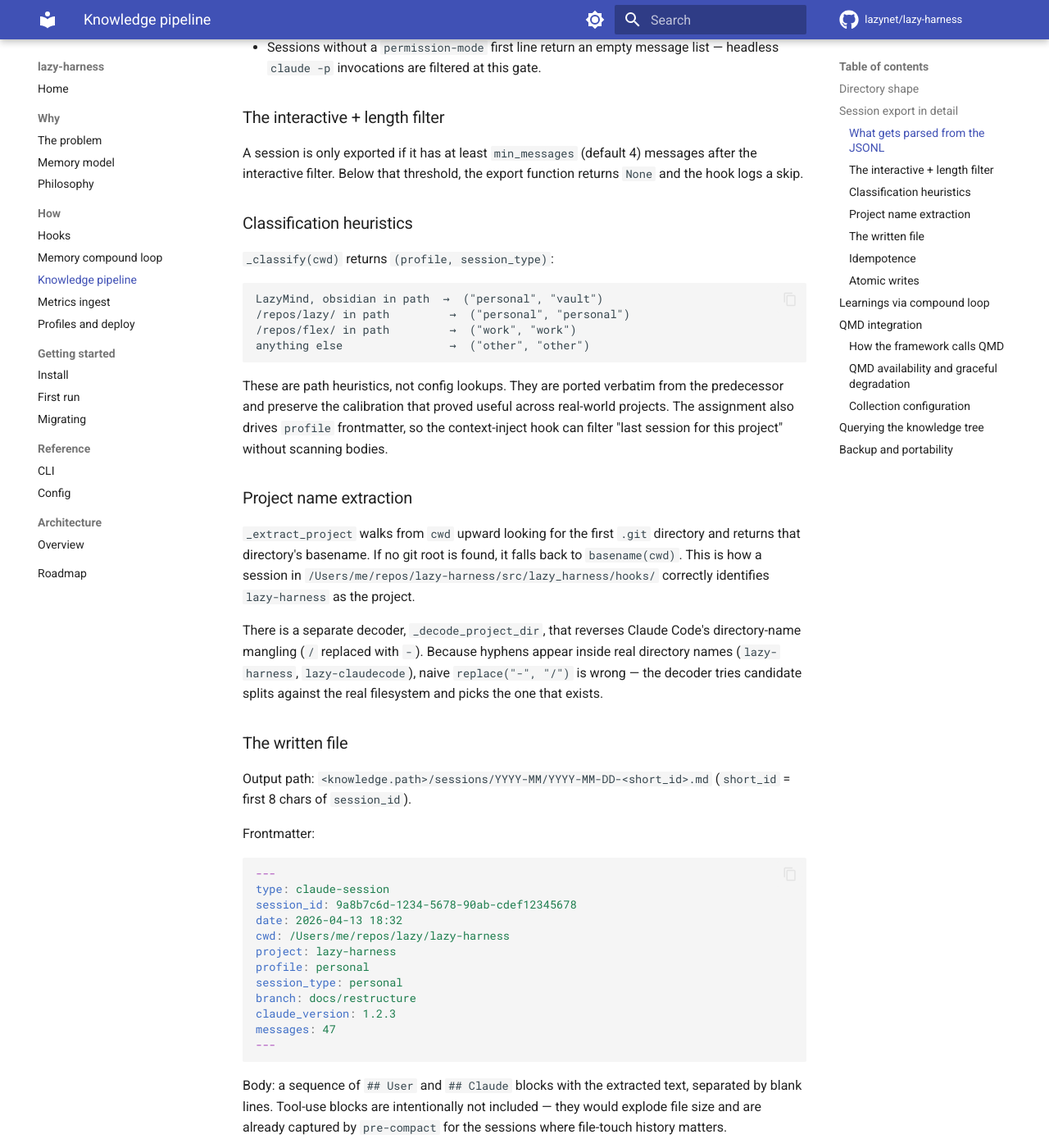
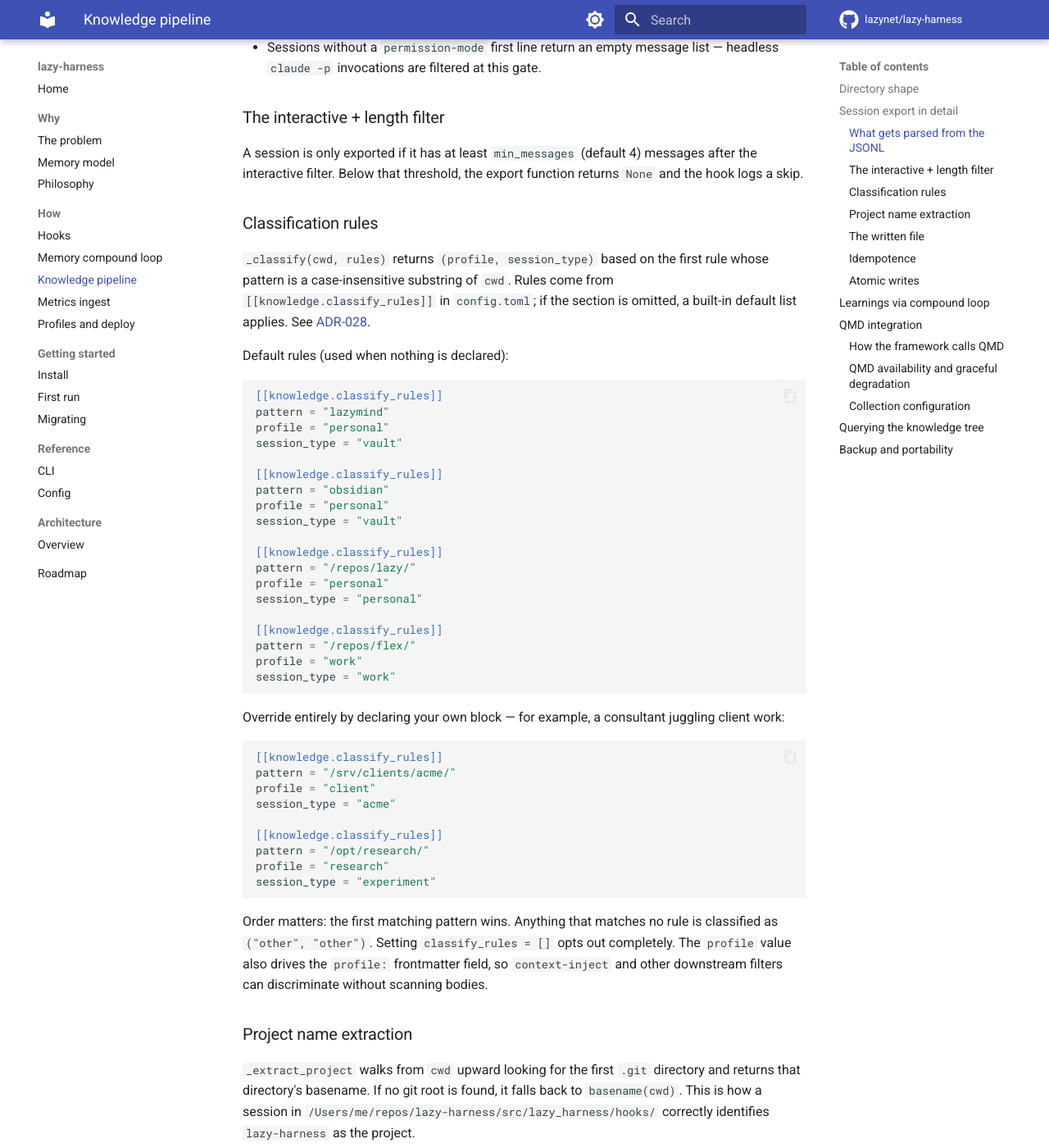
Before and after one commit to lazynet/lazy-harness, an MkDocs documentation site: the page built from docs/how/knowledge-pipeline.md, in a window 1280 px wide and 1400 px high, scrolled down 1469 px. Shown: the whole window at 82% size. Built offline with MkDocs 1.6.1 and Material for MkDocs 9.7.7, drawn with Linux system fonts in a browser that asks for light colours; comment, search, counter and statistics services are not loaded; some of the changed text lies outside the part shown.

Commit message:
refactor(knowledge): make session classify rules configurable (ADR-028) (#58)

````diff
--- a/docs/how/knowledge-pipeline.md
+++ b/docs/how/knowledge-pipeline.md
@@ -57,18 +57,49 @@ Claude Code stores each session as a JSON-per-line file:
 
 A session is only exported if it has at least `min_messages` (default 4) messages after the interactive filter. Below that threshold, the export function returns `None` and the hook logs a skip.
 
-### Classification heuristics
+### Classification rules
 
-`_classify(cwd)` returns `(profile, session_type)`:
+`_classify(cwd, rules)` returns `(profile, session_type)` based on the first rule whose pattern is a case-insensitive substring of `cwd`. Rules come from `[[knowledge.classify_rules]]` in `config.toml`; if the section is omitted, a built-in default list applies. See [ADR-028](https://github.com/lazynet/lazy-harness/blob/main/specs/adrs/028-classify-rules-configurable.md).
 
-```
-LazyMind, obsidian in path  →  ("personal", "vault")
-/repos/lazy/ in path         →  ("personal", "personal")
-/repos/flex/ in path         →  ("work", "work")
-anything else                →  ("other", "other")
+Default rules (used when nothing is declared):
+
+```toml
+[[knowledge.classify_rules]]
+pattern = "lazymind"
+profile = "personal"
+session_type = "vault"
+
+[[knowledge.classify_rules]]
+pattern = "obsidian"
+profile = "personal"
+session_type = "vault"
+
+[[knowledge.classify_rules]]
+pattern = "/repos/lazy/"
+profile = "personal"
+session_type = "personal"
+
+[[knowledge.classify_rules]]
+pattern = "/repos/flex/"
+profile = "work"
+session_type = "work"
 ```
 
-These are path heuristics, not config lookups. They are ported verbatim from the predecessor and preserve the calibration that proved useful across real-world projects. The assignment also drives `profile` frontmatter, so the context-inject hook can filter "last session for this project" without scanning bodies.
+Override entirely by declaring your own block — for example, a consultant juggling client work:
+
+```toml
+[[knowledge.classify_rules]]
+pattern = "/srv/clients/acme/"
+profile = "client"
+session_type = "acme"
+
+[[knowledge.classify_rules]]
+pattern = "/opt/research/"
+profile = "research"
+session_type = "experiment"
+```
+
+Order matters: the first matching pattern wins. Anything that matches no rule is classified as `("other", "other")`. Setting `classify_rules = []` opts out completely. The `profile` value also drives the `profile:` frontmatter field, so `context-inject` and other downstream filters can discriminate without scanning bodies.
 
 ### Project name extraction
 
@@ -87,7 +118,7 @@ Frontmatter:
 type: claude-session
 session_id: 9a8b7c6d-1234-5678-90ab-cdef12345678
 date: 2026-04-13 18:32
-cwd: /Users/me/repos/lazy/lazy-harness
+cwd: /Users/me/code/lazy-harness
 project: lazy-harness
 profile: personal
 session_type: personal
````
Also changed, not shown: docs/reference/config.md (+22 -0 lines), specs/adrs/028-classify-rules-configurable.md (added, +56 -0 lines), specs/adrs/README.md (+1 -0 lines), 4 other files.
